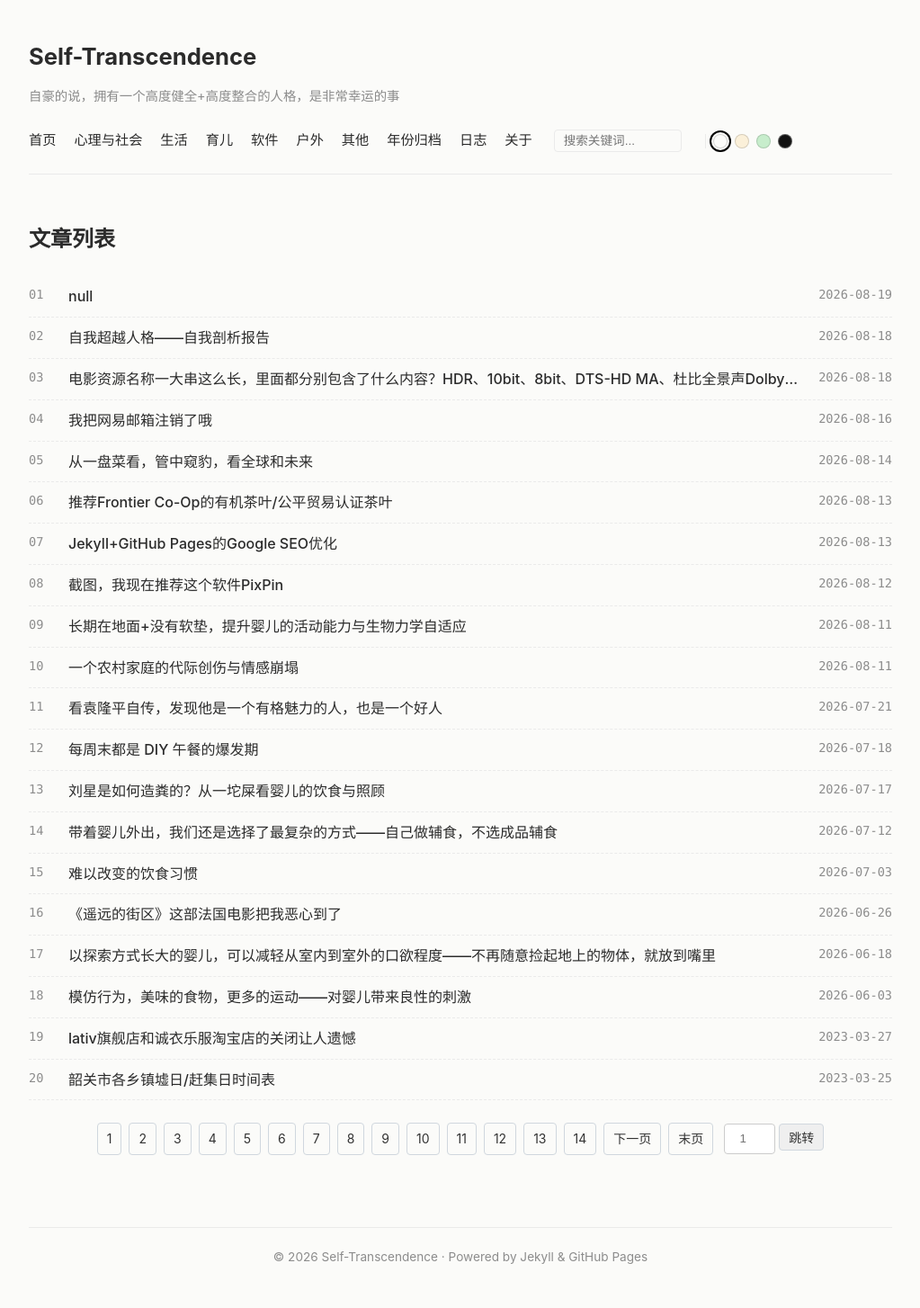
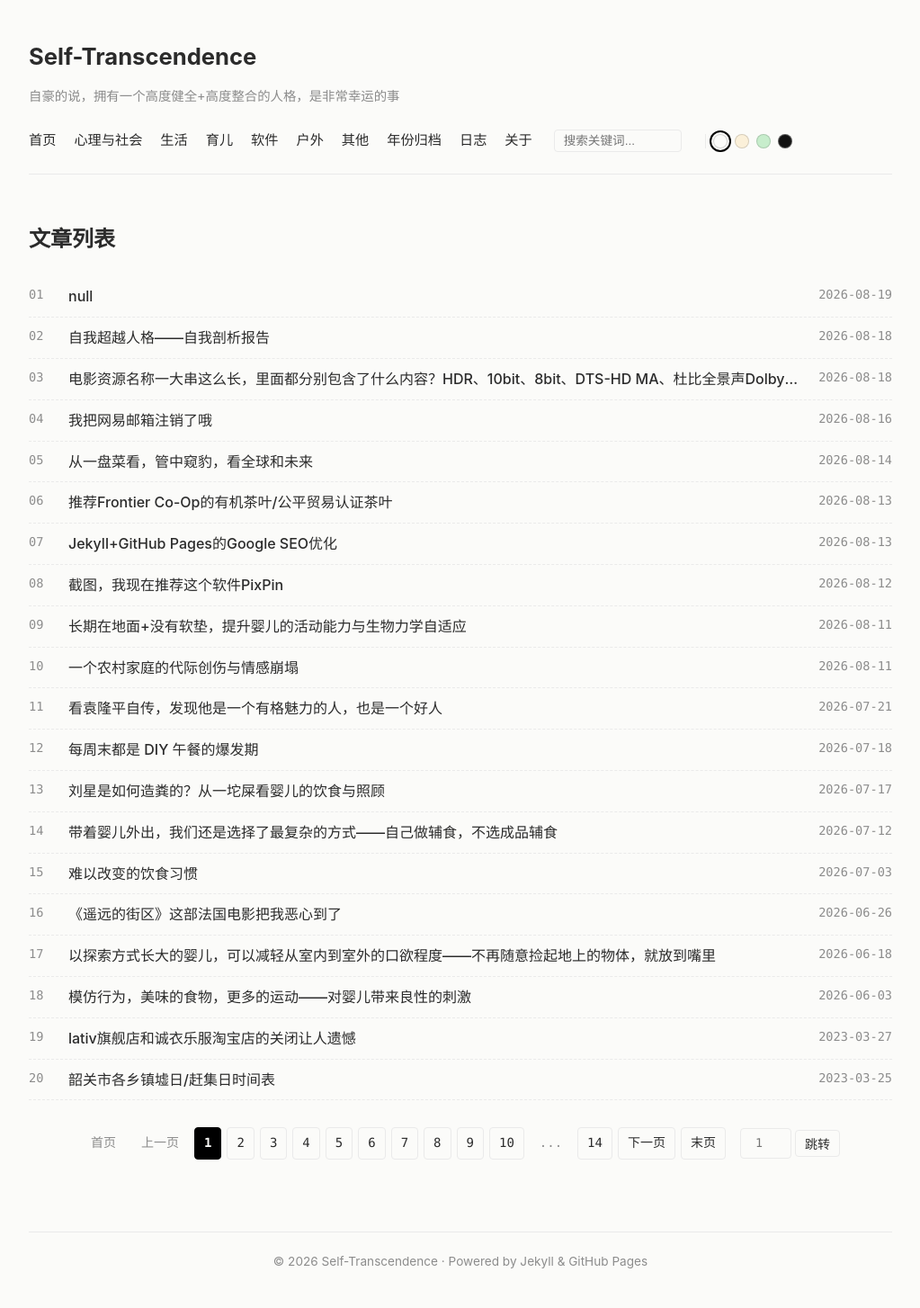
Before and after one commit to Natural-system/self-transcendence, a Jekyll site: the page built from index.html, in a window 1280 px wide. Shown: the whole page at 90% size, without its empty margins (128-1151 px from the left). Built offline with Jekyll 4.4.1, drawn with Linux system fonts in a browser that asks for light colours.

Commit message:
调整分页样式 Bug

```diff
--- a/_layouts/default.html
+++ b/_layouts/default.html
@@ -491,7 +491,7 @@
       width: 100vw !important;
       height: 100vh !important;
       background: rgba(0, 0, 0, 0.5) !important;
-      z-index: 9999 !important; /* 最高层级，彻底隔离原网页 */
+      z-index: 9999 !important;
       backdrop-filter: blur(4px);
       box-sizing: border-box;
     }
@@ -520,42 +520,80 @@
       }
     }
 
-
-/* 确保分页容器 flex 布局并居中 */
+    /* ========================================== */
+    /* --- 5. 通用分页导航组件样式 --- */
+    /* ========================================== */
     .pagination {
       display: flex !important;
       justify-content: center !important;
       align-items: center !important;
-  flex-wrap: wrap; /* 防止小屏拉伸 */
-  gap: 8px !important; /* 关键：强制拉开数字、按钮、输入框之间的间距 */
-  margin: 25px 0 !important;
+      flex-wrap: wrap;
+      gap: 6px !important;
+      margin: 30px 0 !important;
     }
 
-/* 统一页码与按钮样式 */
     .pagination a,
     .pagination span,
     .pagination button {
       display: inline-block;
       padding: 4px 10px;
-  border: 1px solid #d0d7de;
+      border: 1px solid var(--border-color);
       border-radius: 4px;
       text-decoration: none;
-  color: #333;
+      color: var(--text-color);
+      background-color: transparent;
       font-size: 14px;
+      font-family: var(--font-mono);
+      transition: all 0.2s ease;
     }
 
-/* 页码输入框样式 */
-.pagination input[type="text"],
+    .pagination a:hover {
+      border-color: var(--accent-color) !important;
+      color: var(--accent-color) !important;
+      text-decoration: none;
+    }
+
+    /* 当前选中的高亮页码标记 */
+    .pagination .active {
+      background-color: var(--accent-color) !important;
+      color: var(--bg-color) !important;
+      border-color: var(--accent-color) !important;
+      font-weight: 600;
+    }
+
+    /* 省略号与禁用状态 */
+    .pagination .ellipsis,
+    .pagination .disabled {
+      color: var(--muted-color) !important;
+      border-color: transparent !important;
+      background-color: transparent !important;
+      cursor: default;
+    }
+
+    /* 输入框样式适配 */
     .pagination input[type="number"] {
       width: 45px;
       height: 28px;
       padding: 2px 5px;
       text-align: center;
-  border: 1px solid #ccc;
+      border: 1px solid var(--border-color);
+      background-color: var(--bg-color);
+      color: var(--text-color);
       border-radius: 4px;
       margin: 0 4px;
+      font-family: var(--font-mono);
+      outline: none;
     }
-
+    .pagination input[type="number"]:focus {
+      border-color: var(--accent-color);
+    }
+    .pagination button {
+      cursor: pointer;
+    }
+    .pagination button:hover {
+      border-color: var(--accent-color);
+      color: var(--accent-color);
+    }
   </style>
 </head>
 <body>
@@ -762,62 +799,6 @@ function handleGlobalSearch() {
         pre.appendChild(btn);
       });
     });
-
-    // 自动化折叠分页：超过 10 页自动添加省略号和最后一页
-document.addEventListener('DOMContentLoaded', function() {
-  var pagination = document.querySelector('.pagination');
-  if (!pagination) return;
-
-  // 获取所有纯页码链接/节点（过滤掉“下一页”、“末页”和跳转控件）
-  var allNodes = Array.from(pagination.childNodes);
-  var pageLinks = [];
-
-  allNodes.forEach(function(node) {
-    if (node.tagName === 'A' || node.tagName === 'SPAN') {
-      var txt = node.textContent.trim();
-      // 判断是否为纯数字页码
-      if (/^\d+$/.test(txt)) {
-        pageLinks.push({
-          num: parseInt(txt, 10),
-          element: node
-        });
-      }
-    }
-  });
-
-  var totalPages = pageLinks.length;
-
-  // 如果页码总数超过 10 页，进行裁剪
-  if (totalPages > 10) {
-    var currentPageObj = pageLinks.find(function(item) {
-      return item.element.classList.contains('current') || item.element.classList.contains('active');
-    });
-    var currentPage = currentPageObj ? currentPageObj.num : 1;
-
-    // 当当前页在第 1~10 页范围内时
-    if (currentPage <= 10) {
-      pageLinks.forEach(function(item) {
-        if (item.num > 10 && item.num < totalPages) {
-          // 隐藏第 11 页到倒数第二页
-          item.element.style.display = 'none';
-        }
-      });
-
-      // 创建省略号元素
-      var ellipsis = document.createElement('span');
-      ellipsis.className = 'ellipsis';
-      ellipsis.innerText = '...';
-      ellipsis.style.padding = '4px 8px';
-      ellipsis.style.color = 'var(--muted-color)';
-
-      // 找到第 10 页元素，并在其后面插入省略号
-      var page10Item = pageLinks.find(function(item) { return item.num === 10; });
-      if (page10Item && page10Item.element.nextSibling) {
-        pagination.insertBefore(ellipsis, page10Item.element.nextSibling);
-      }
-    }
-  }
-});
   </script>
 </body>
 </html>
--- a/index.html
+++ b/index.html
@@ -74,7 +74,46 @@ title: 首页
     paginationContainer.style.display = 'flex';
 
     var pagHtml = '';
-    for (var i = 1; i <= totalPages; i++) {
+
+    // 1. 首页与上一页
+    if (currentPage > 1) {
+      pagHtml += '<a href="javascript:void(0)" onclick="goToHomePaging(1)">首页</a>';
+      pagHtml += '<a href="javascript:void(0)" onclick="goToHomePaging(' + (currentPage - 1) + ')">上一页</a>';
+    } else {
+      pagHtml += '<span class="disabled">首页</span>';
+      pagHtml += '<span class="disabled">上一页</span>';
+    }
+
+    // 2. 滑动窗口核心逻辑：控制连续显示的页码始终保持在 10 个左右
+    var startPage, endPage;
+    var maxVisiblePages = 10;
+
+    if (totalPages <= maxVisiblePages) {
+      startPage = 1;
+      endPage = totalPages;
+    } else {
+      if (currentPage <= 6) {
+        startPage = 1;
+        endPage = 10;
+      } else if (currentPage + 4 >= totalPages) {
+        startPage = totalPages - 9;
+        endPage = totalPages;
+      } else {
+        startPage = currentPage - 4;
+        endPage = currentPage + 5;
+      }
+    }
+
+    // 3. 前置省略号处理
+    if (startPage > 1) {
+      pagHtml += '<a href="javascript:void(0)" onclick="goToHomePaging(1)">1</a>';
+      if (startPage > 2) {
+        pagHtml += '<span class="ellipsis">...</span>';
+      }
+    }
+
+    // 4. 渲染 10 个左右的动态页码
+    for (var i = startPage; i <= endPage; i++) {
       if (i === currentPage) {
         pagHtml += '<span class="active">' + i + '</span>';
       } else {
@@ -82,19 +121,25 @@ title: 首页
       }
     }
 
+    // 5. 后置省略号与最后一页处理
+    if (endPage < totalPages) {
+      if (endPage < totalPages - 1) {
+        pagHtml += '<span class="ellipsis">...</span>';
+      }
+      pagHtml += '<a href="javascript:void(0)" onclick="goToHomePaging(' + totalPages + ')">' + totalPages + '</a>';
+    }
+
+    // 6. 下一页与末页
     if (currentPage < totalPages) {
       pagHtml += '<a href="javascript:void(0)" onclick="goToHomePaging(' + (currentPage + 1) + ')">下一页</a>';
+      pagHtml += '<a href="javascript:void(0)" onclick="goToHomePaging(' + totalPages + ')">末页</a>';
     } else {
       pagHtml += '<span class="disabled">下一页</span>';
-    }
-
-    if (currentPage < totalPages) {
-      pagHtml += '<a href="javascript:void(0)" onclick="goToHomePaging(' + totalPages + ')">末页</a>';
-    } else {
       pagHtml += '<span class="disabled">末页</span>';
     }
 
-    pagHtml += '<div class="pagination-jump">' +
+    // 7. 跳转输入框
+    pagHtml += '<div class="pagination-jump" style="display:inline-flex; align-items:center; margin-left:6px;">' +
                  '<input type="number" id="home-jump-input" min="1" max="' + totalPages + '" placeholder="' + currentPage + '">' +
                  '<button type="button" onclick="handleHomeJump(' + totalPages + ')">跳转</button>' +
                '</div>';
```
Also changed, not shown: other parts of _layouts/default.html (+0 -1 lines). Lines whose indentation alone changed are shown as unchanged.
